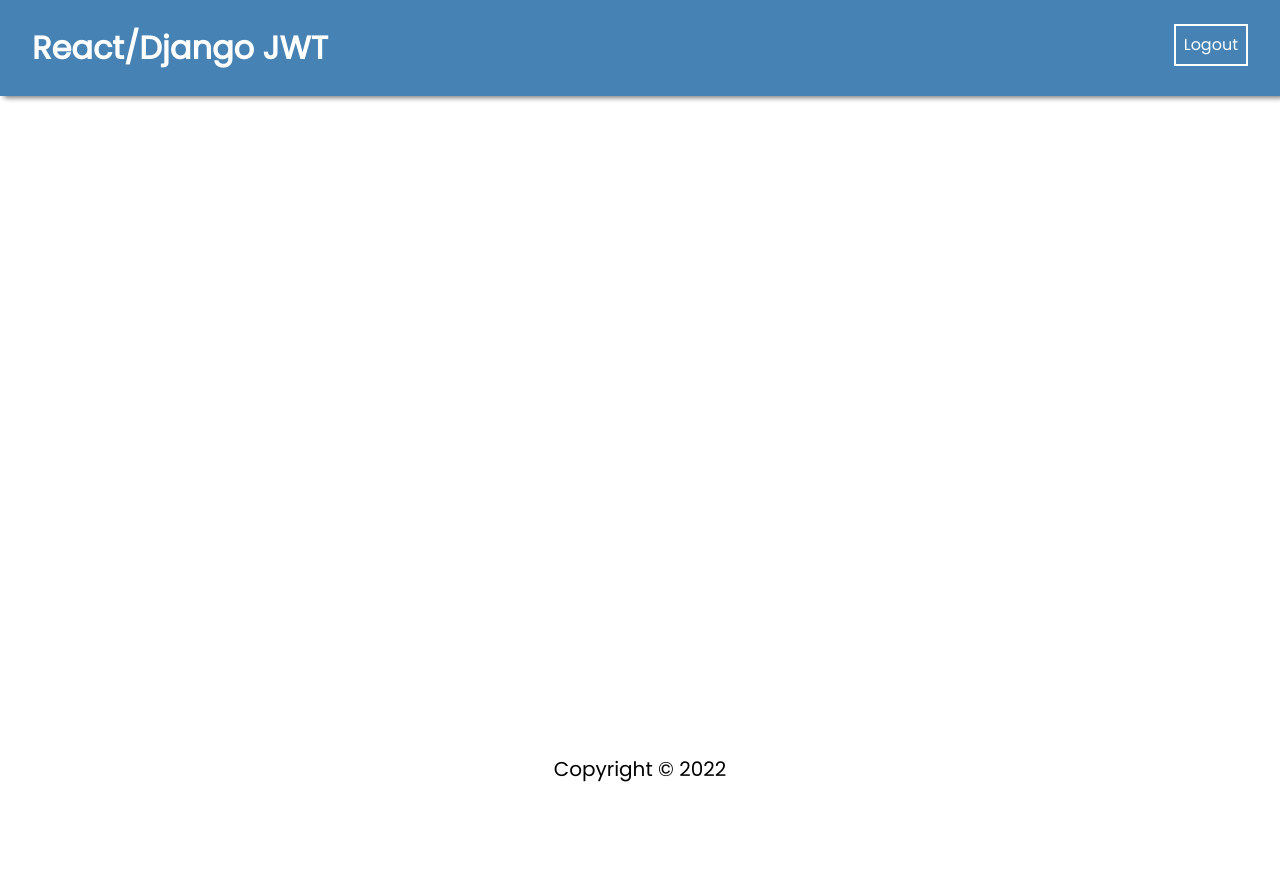
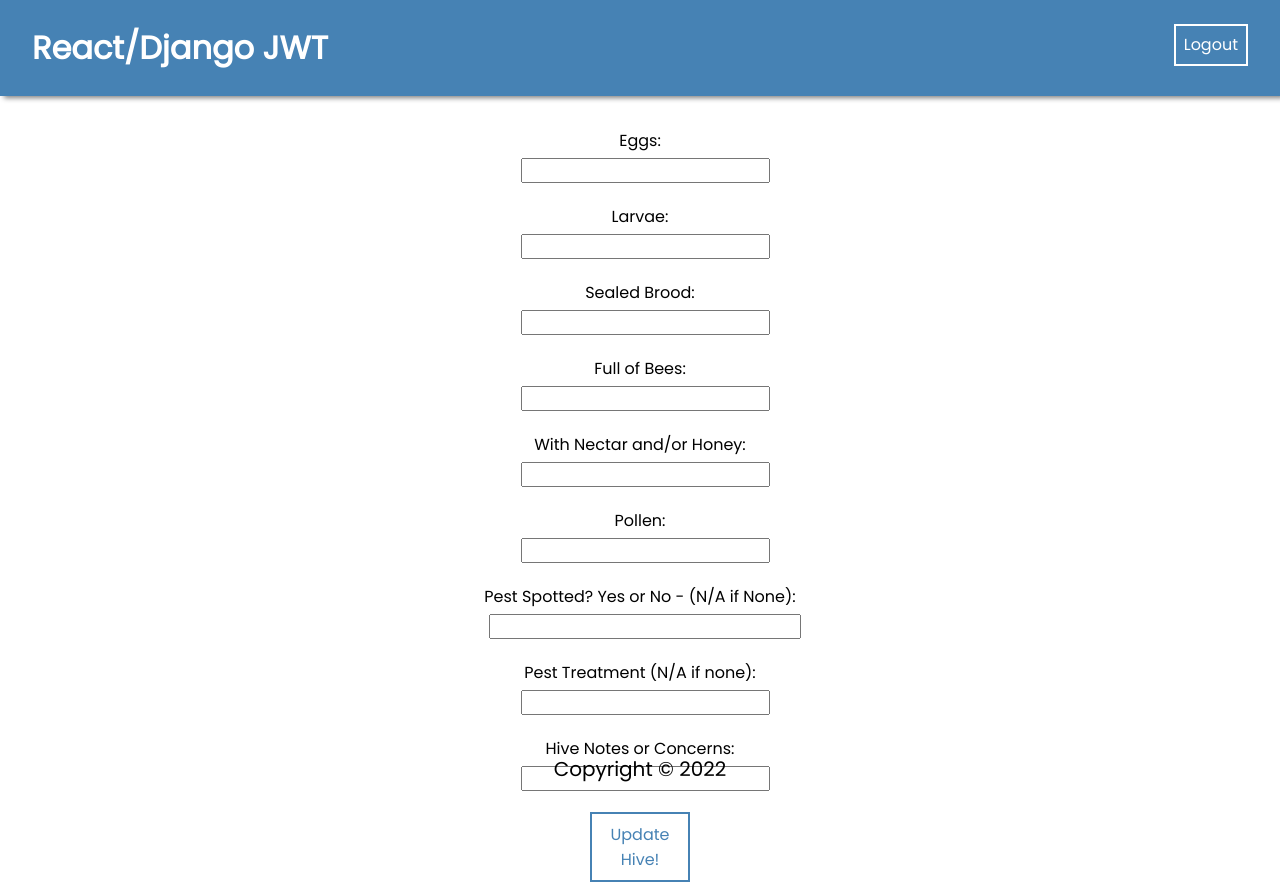
Before and after one commit to mayragann/BeekeepingAssistant, a React (Create React App) app in the folder frontend/: page /inspections/1 in a window 1280 px wide. Before the commit the page ends 800 px from the top, so only its background shows below. Built offline with nearby package versions, Linux system fonts and the light colour scheme; sample sign-in values are in the browser's storage.

Commit message:
Connected Update Inpsection button to the page

```diff
--- a/frontend/src/App.js
+++ b/frontend/src/App.js
@@ -10,6 +10,7 @@ import RegisterPage from "./pages/RegisterPage/RegisterPage";
 import AddHivePage from "./pages/AddHive/AddHive";
 import UpdateHivePage from "./pages/UpdateHivePage/UpdateHivePage";
 import InspectionPage from "./pages/InspectionPage/InspectionPage";
+import UpdateInspectionPage from "./pages/UpdateInspectionPage/UpdateInspectionPage";
 
 
 // Component Imports
@@ -24,6 +25,7 @@ import { useState } from "react";
 function App() {
 
   const [selectedHive, setSelectedHive] = useState('')
+  const [selectedInspection, setSelectedInspection] = useState('')
 
 
   return (
@@ -34,7 +36,7 @@ function App() {
           path="/"
           element={
             <PrivateRoute>
-              <HomePage setSelectedHive={setSelectedHive} />
+              <HomePage setSelectedHive={setSelectedHive} setSelectedInspection={setSelectedInspection} />
             </PrivateRoute>
           }
         />
@@ -42,7 +44,8 @@ function App() {
         <Route path="/login" element={<LoginPage />} />
         <Route path="/addhive" element={<PrivateRoute><AddHivePage /></PrivateRoute>}/>
         <Route path="/hives/update/:id"  element={<PrivateRoute><UpdateHivePage selectedHive={selectedHive} /></PrivateRoute>}/>
-        <Route path="/inspections/all/:id"  element={<PrivateRoute><InspectionPage selectedHive={selectedHive}  /></PrivateRoute>}/>
+        <Route path="/inspections/all/:id"  element={<PrivateRoute><InspectionPage selectedHive={selectedHive} selectedInspection={selectedInspection}  setSelectedInspection={setSelectedInspection}/></PrivateRoute>}/>
+        <Route path="/inspections/:id"  element={<PrivateRoute><UpdateInspectionPage selectedHive={selectedHive} selectedInspection={selectedInspection}  /></PrivateRoute>}/>
       </Routes>
       <Footer />
     </div>
--- a/frontend/src/components/DisplayHives/DisplayHives.jsx
+++ b/frontend/src/components/DisplayHives/DisplayHives.jsx
@@ -12,6 +12,7 @@ const DisplayHives = (props) => {
         navigate(`/hives/update/${id}`)
     }
     function handleClickInspection(id){
+
         props.setSelectedHive(id);
         navigate(`/inspections/all/${id}`)
     }
--- a/frontend/src/components/DisplayInspections/DisplayInspections.jsx
+++ b/frontend/src/components/DisplayInspections/DisplayInspections.jsx
@@ -2,23 +2,25 @@ import React from "react";
 
 import { useNavigate } from "react-router-dom";
 
-const DisplayInspections = (props) => {
+const DisplayInspections = ({setSelectedInspection, inspections}) => {
     const navigate = useNavigate()
 
-    function handleClick(){
-        // setSeletedHive();
-        navigate(`/inspections/add`)
+    function handleClick(id){
+        setSelectedInspection(id);
+        navigate(`/inspections/${id}`)
+        // navigate(`/inspections/add/`)
     }
     function handleClickInspection(id){
         // setSeletedHive(id);
         navigate(`/inspections/all/${id}`)
     }
 
+
     return (
         <>
             <table>
                 <tbody>
-                    {props.inspections.map((inspection)=> {
+                    {inspections.map((inspection)=> {
                         return(
                             <tr key={inspection.id} >
                             <td>{inspection.eggs}</td>
@@ -31,7 +33,7 @@ const DisplayInspections = (props) => {
                             <td>{inspection.pest_action} </td>
                             <td>{inspection.notes_concerns} </td>
                             {/* <td> <button onClick={() => handleClickInspection(hive.id)}>Add</button></td> */}
-                            {/* <td><button onClick={() => handleClick(inspection.id)}>Update</button></td> */}
+                            <td><button onClick={() => handleClick(inspection.id)}>Update</button></td>
 
 
                             </tr>
--- a/frontend/src/pages/HomePage/HomePage.js
+++ b/frontend/src/pages/HomePage/HomePage.js
@@ -34,7 +34,7 @@ const HomePage = (props) => {
   return (
     <div className="container">
 
-      <DisplayHives  hives ={hives} setSelectedHive={props.setSelectedHive}/>
+      <DisplayHives  hives ={hives} setSelectedHive={props.setSelectedHive}  setSelectedInspection={props.setSelectedInspection}/>
       <Link to="/addhive">Add Hive!</Link>
     </div>
   );
--- a/frontend/src/pages/InspectionPage/InspectionPage.js
+++ b/frontend/src/pages/InspectionPage/InspectionPage.js
@@ -5,7 +5,7 @@ import useAuth from "../../hooks/useAuth"
 import DisplayInspections from "../../components/DisplayInspections/DisplayInspections";
 
 
-const InspectionPage = () => {
+const InspectionPage = (props) => {
   const [user, token] = useAuth()
   const [inspections, setInspections] = useState([]);
   const { id } = useParams();
@@ -30,7 +30,7 @@ const fetchInspections = async () => {
 
   return (
     <div className="container">
-      <DisplayInspections inspections={inspections}  />
+      <DisplayInspections inspections={inspections} setSelectedHive={props.setSelectedHive}  setSelectedInspection={props.setSelectedInspection}  />
 
     </div>
   );
--- /dev/null
+++ b/frontend/src/pages/UpdateInspectionPage/UpdateInspectionPage.js
@@ -0,0 +1,136 @@
+import React from 'react';
+
+import { useNavigate, useParams } from "react-router-dom"
+import axios from 'axios'
+import useAuth from "../../hooks/useAuth"
+import useCustomForm from "../../hooks/useCustomForm"
+
+let updatedValues = {
+    // hive_id: hive_id,
+    eggs: "",
+    larvae: "",
+    sealed_brood: "",
+    covered_bees: "",
+    nectar_honey: "",
+    pollen: "",
+    pest_spotted: "",
+    pest_action: "",
+    notes_concerns: "",
+
+}
+
+const  UpdateInspection= ({selectedInspection}) => {
+
+    const { id } = useParams();
+    const [user, token] = useAuth()
+    const navigate = useNavigate()
+    const [formData, handleInputChange, handleSubmit] = useCustomForm(updatedValues, putUpdatedInpsection)
+
+    async function putUpdatedInpsection(){
+        try {
+            let response = await axios.put(`http://127.0.0.1:8000/api/inspections/inspections/all/${selectedInspection}`, formData,
+            {
+                headers: {
+                    Authorization: "Bearer " + token,
+                  },
+            });
+            navigate("/")
+            UpdateInspection(response.data);
+        } catch (error) {
+
+        }
+    }
+    return (
+        <div className="container" >
+        <form className="form" onSubmit={handleSubmit}>
+            <label>
+                Eggs:{""}
+                <input
+                    type="number"
+                    name="eggs"
+                    value={formData.eggs}
+                    onChange={handleInputChange}
+                    />
+            </label>
+            <label>
+                Larvae:{""}
+                <input
+                    type="number"
+                    name="larvae"
+                    value={formData.larvae}
+                    onChange={handleInputChange}
+                    />
+            </label>
+            <label>
+                Sealed Brood:{""}
+                <input
+                    type="number"
+                    name="sealed_brood"
+                    value={formData.sealed_brood}
+                    onChange={handleInputChange}
+                    />
+            </label>
+            <label>
+                Full of Bees:{""}
+                <input
+                    type="number"
+                    name="covered_bees"
+                    value={formData.covered_bees}
+                    onChange={handleInputChange}
+                    />
+            </label>
+            <label>
+                With Nectar and/or Honey:{""}
+                <input
+                    type="number"
+                    name="nectar_honey"
+                    value={formData.nectar_honey}
+                    onChange={handleInputChange}
+                    />
+            </label>
+            <label>
+                Pollen:{""}
+                <input
+                    type="number"
+                    name="pollen"
+                    value={formData.pollen}
+                    onChange={handleInputChange}
+                    />
+            </label>
+            <label>
+               Pest Spotted? Yes or No - (N/A if None):{""}
+                <input
+                    type="text"
+                    name="pest_spotteed"
+                    value={formData.pest_spotted}
+                    onChange={handleInputChange}
+                    />
+            </label>
+            <label>
+                Pest Treatment (N/A if none):{""}
+                <input
+                    type="text"
+                    name="pest_action"
+                    value={formData.pest_action}
+                    onChange={handleInputChange}
+                    />
+            </label>
+            <label>
+                Hive Notes or Concerns:{""}
+                <input
+                    type="text"
+                    name="notes_concerns"
+                    value={formData.notes_concerns}
+                    onChange={handleInputChange}
+                    />
+            </label>
+            <button type="submit">Update Hive!</button>
+
+        </form>
+
+    </div>
+
+     );
+}
+
+export default UpdateInspection ;
```
